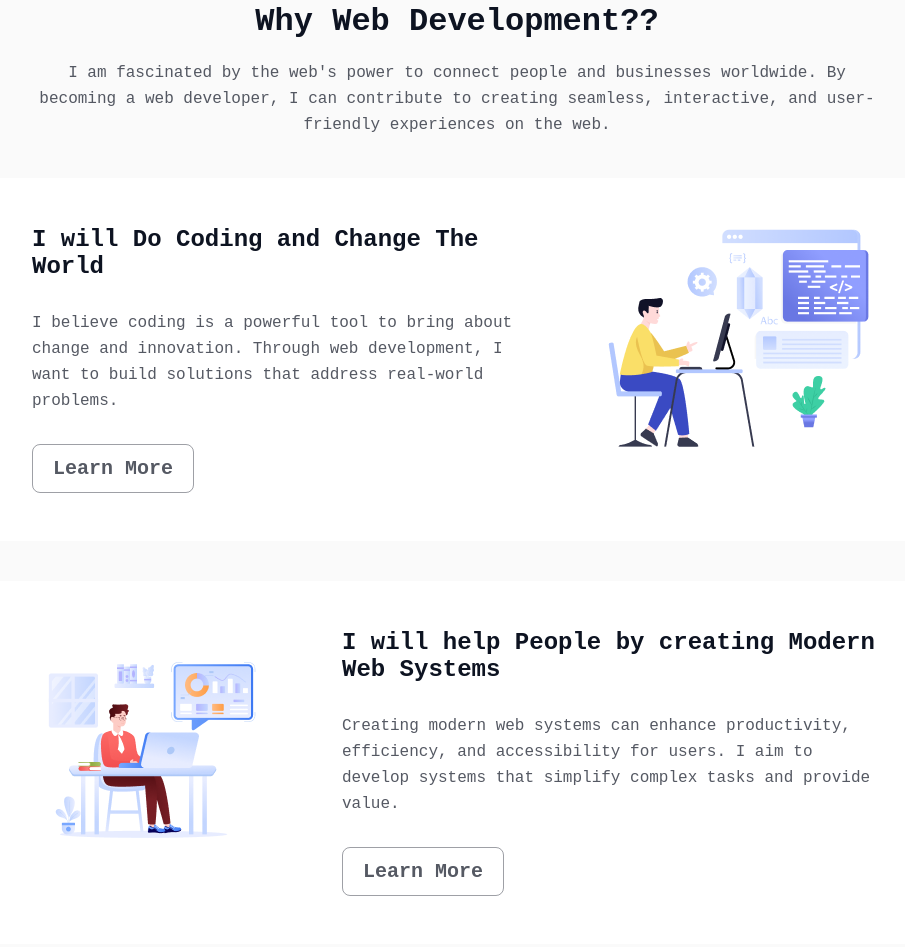
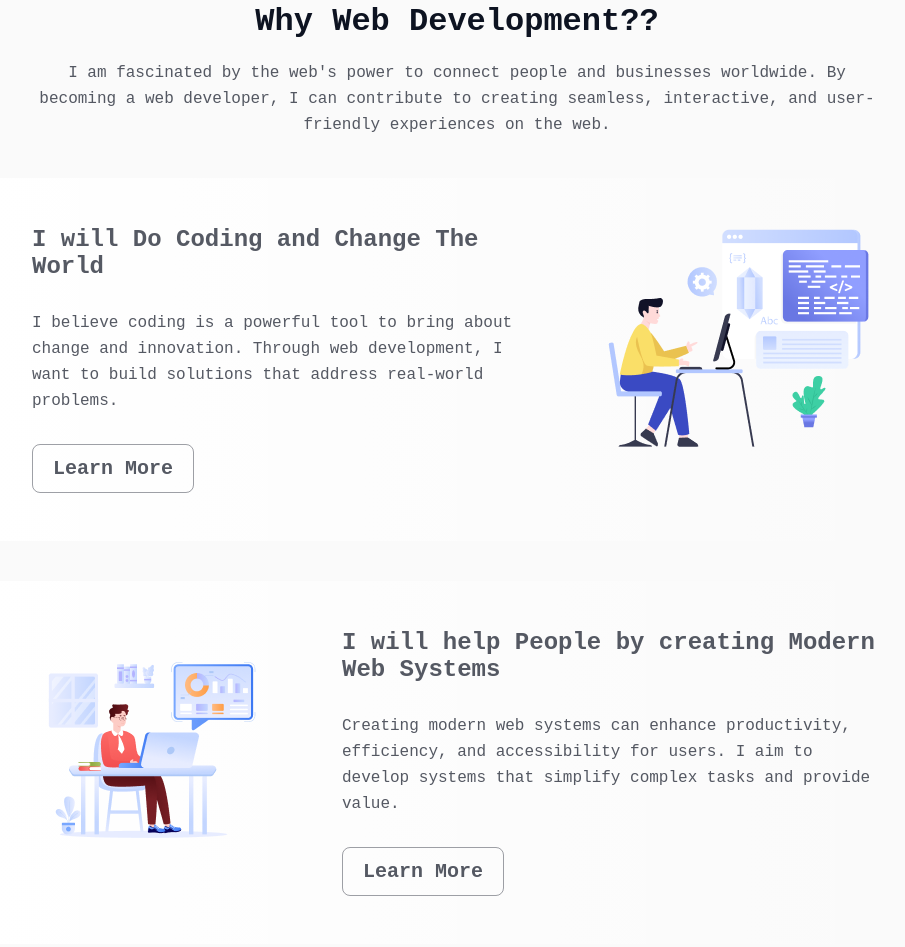
Before and after one commit to adnanmehedi/B10A1, a plain HTML site: page index.html in a window 1280 px wide. Shown: the part 928-1875 px from the top of the page, without its empty margins (183-1088 px from the left). Drawn offline with Linux system fonts and the light colour scheme; a web font is replaced by a local one.

Commit message:
Final code after revision

```diff
--- a/style.css
+++ b/style.css
@@ -23,7 +23,7 @@ h2 {
 h3 {
     font-size: 24px;
     font-weight: 700;
-    color: rgba(13, 19, 33);
+    color: rgba(13, 19, 33, .7);
 }
 p {
     font-size: 16px;
@@ -124,7 +124,7 @@ nav .btn-resume {
     display: flex;
     text-align: left;
     gap: 70px;
-    background-color: white;
+    background: linear-gradient(90deg, rgb(255, 255, 255), rgba(255, 255, 255, 0) 100%);
     border-radius: 16px;
 }
 .feature-content {
```
